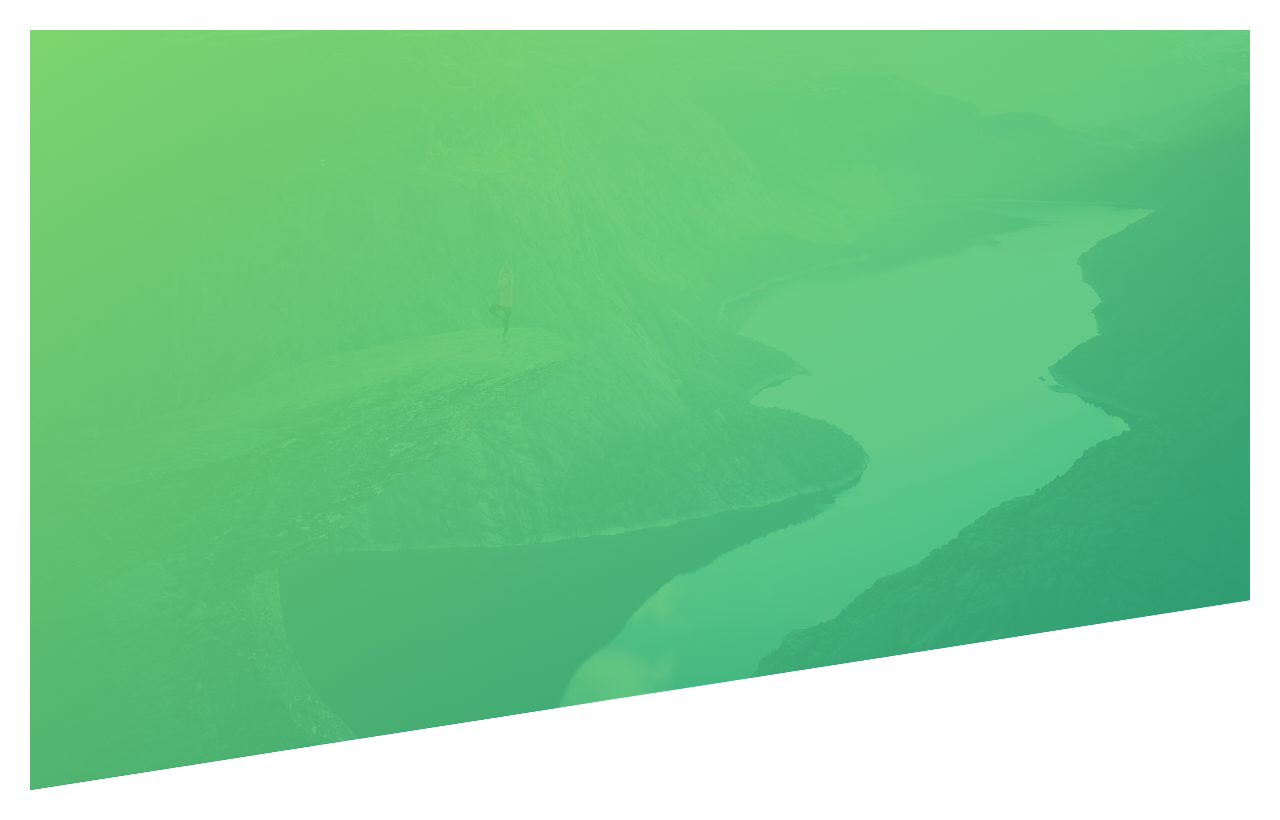
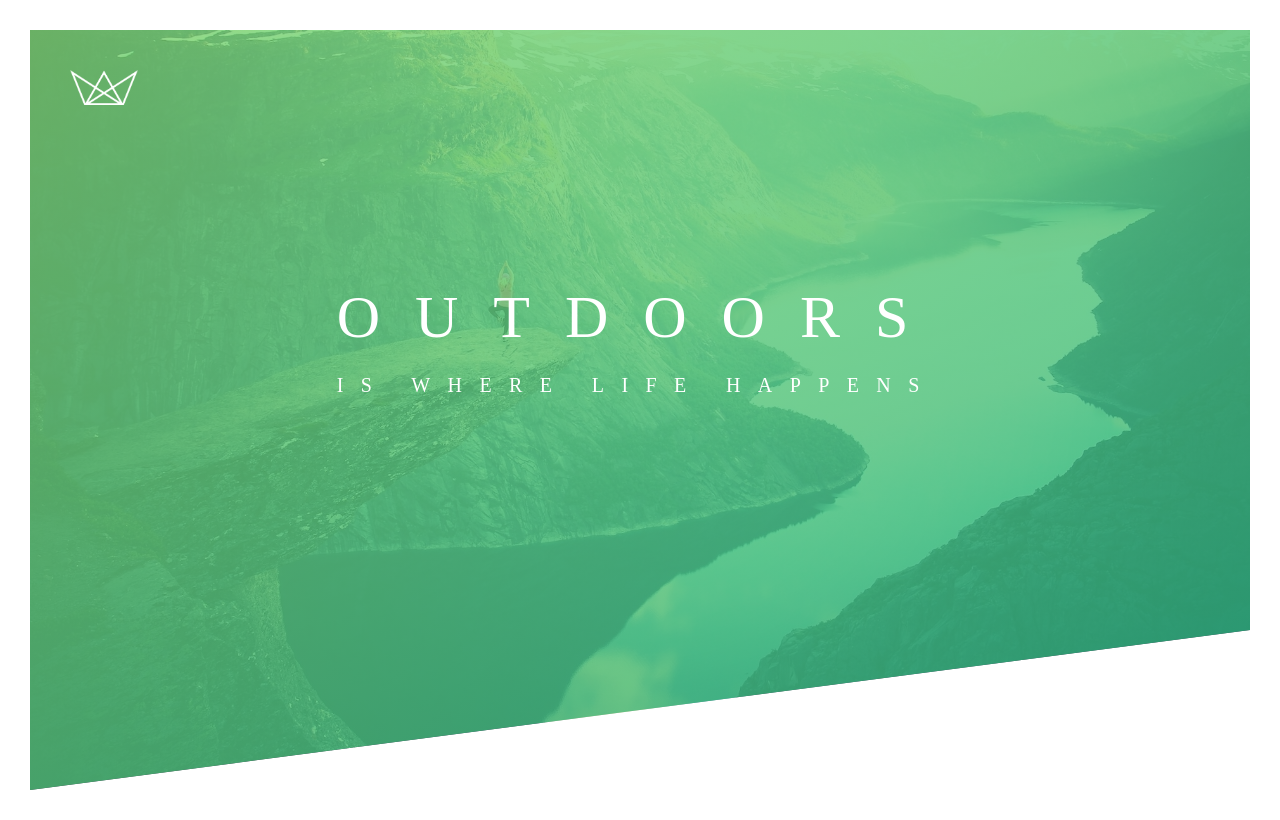
Before and after one commit to Brian-Santeliz/natour-landing-page, a plain HTML site: page index.html in a window 1280 px wide. Drawn offline with Linux system fonts and the light colour scheme.

Commit message:
add title to header, and animations

```diff
--- a/css/style.css
+++ b/css/style.css
@@ -16,17 +16,73 @@ body {
   font-size: 16px;
   line-height: 1.7;
   color: #777;
-  padding:30px
+  font-weight: 400;
+  padding: 30px;
 }
+/* Headder Image */
 .header {
+  height: 95vh;
   background-image: linear-gradient(
       to right bottom,
-      rgba(126, 213, 111, 08),
+      rgba(126, 213, 111, 0.8),
       rgba(40, 180, 131, 0.8)
     ),
     url("../img/hero.jpg");
-  height: 95vh;
   background-size: cover;
   background-position: top;
-  clip-path: polygon(0 0, 100% 0, 100% 75%, 0 100%);
+  clip-path: polygon(0 0, 100% 0, 100% 75vh, 0 100%);
+  position: relative;
 }
+/* Logo */
+.container-logo {
+  position: absolute;
+  top: 40px;
+  left: 40px;
+}
+.logo {
+  height: 35px;
+}
+/* Title header */
+.container-text {
+  position: absolute;
+  top: 40%;
+  left: 50%;
+  transform: translate(-50%, -50%);
+}
+.header-title {
+  color: #fff;
+  text-transform: uppercase;
+}
+.header-title-main {
+  display: block;
+  font-weight: 400;
+  font-size: 60px;
+  letter-spacing: 35px;
+  animation: moveInLeft 1s ease-in-out;
+  /*
+      animation-name
+animation-timing-function: ;
+    animation-duration
+      animation-durationg
+    */
+}
+.header-title-sub {
+  font-size: 20px;
+  display: block;
+  font-weight: 400;
+  letter-spacing: 17.4px;
+}
+
+@keyframes moveInLeft {
+  0% {
+    opacity: 0;
+    transform: translateX(-100px);
+  }
+  80% {
+    transform: translateX(10px);
+  }
+  100% {
+    opacity: 1;
+    transform: translateX(0px);
+  }
+}
--- a/index.html
+++ b/index.html
@@ -16,7 +16,16 @@
 
 <body>
     <header class="header">
+        <nav class="container-logo">
+            <img src="./img/logo-white.png" alt="logo image" class="logo">
+        </nav>
+        <div class="container-text">
+            <h1 class="header-title">
+                <span class="header-title-main">Outdoors</span>
+                <span class="header-title-sub">is where life happens</span>
+            </h1>
 
+        </div>
     </header>
 </body>
 
```
